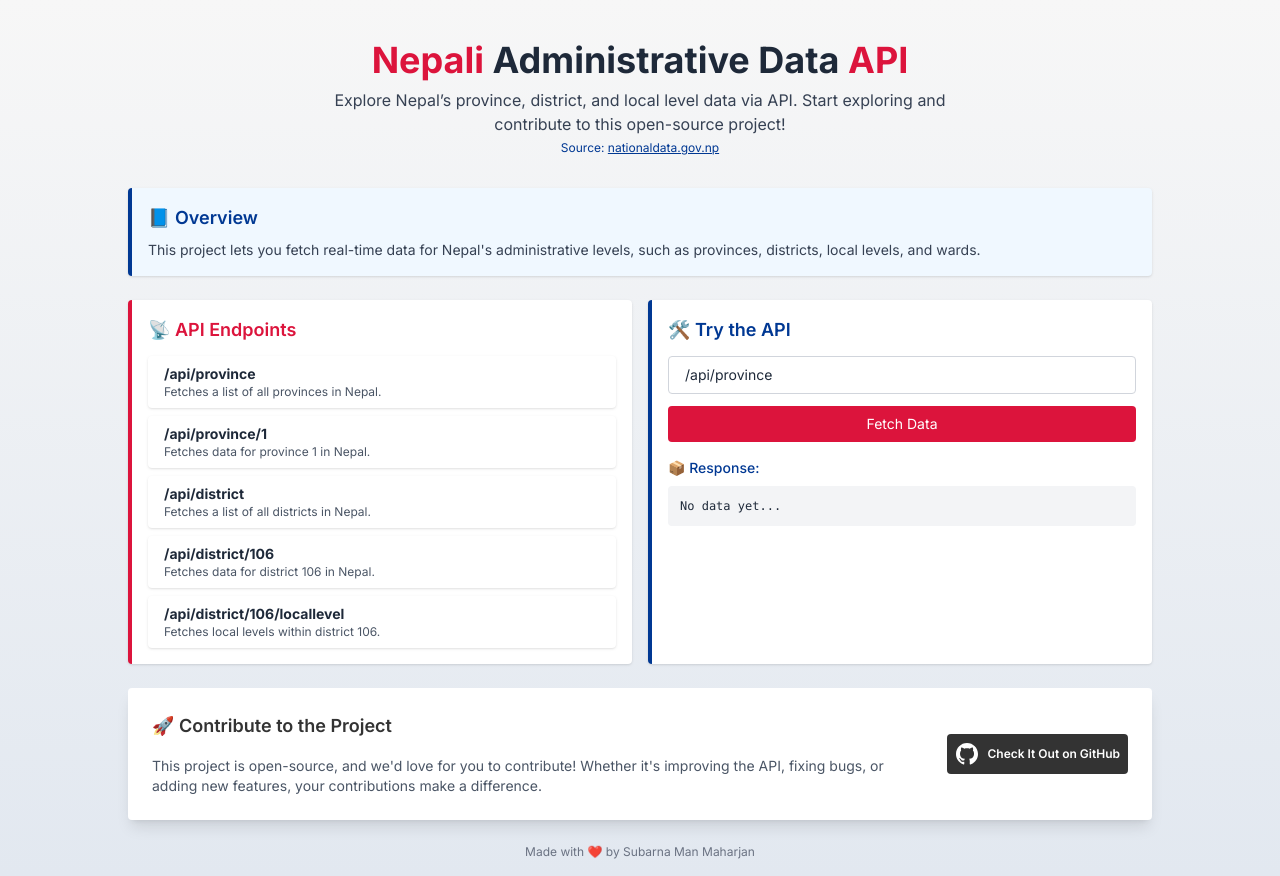
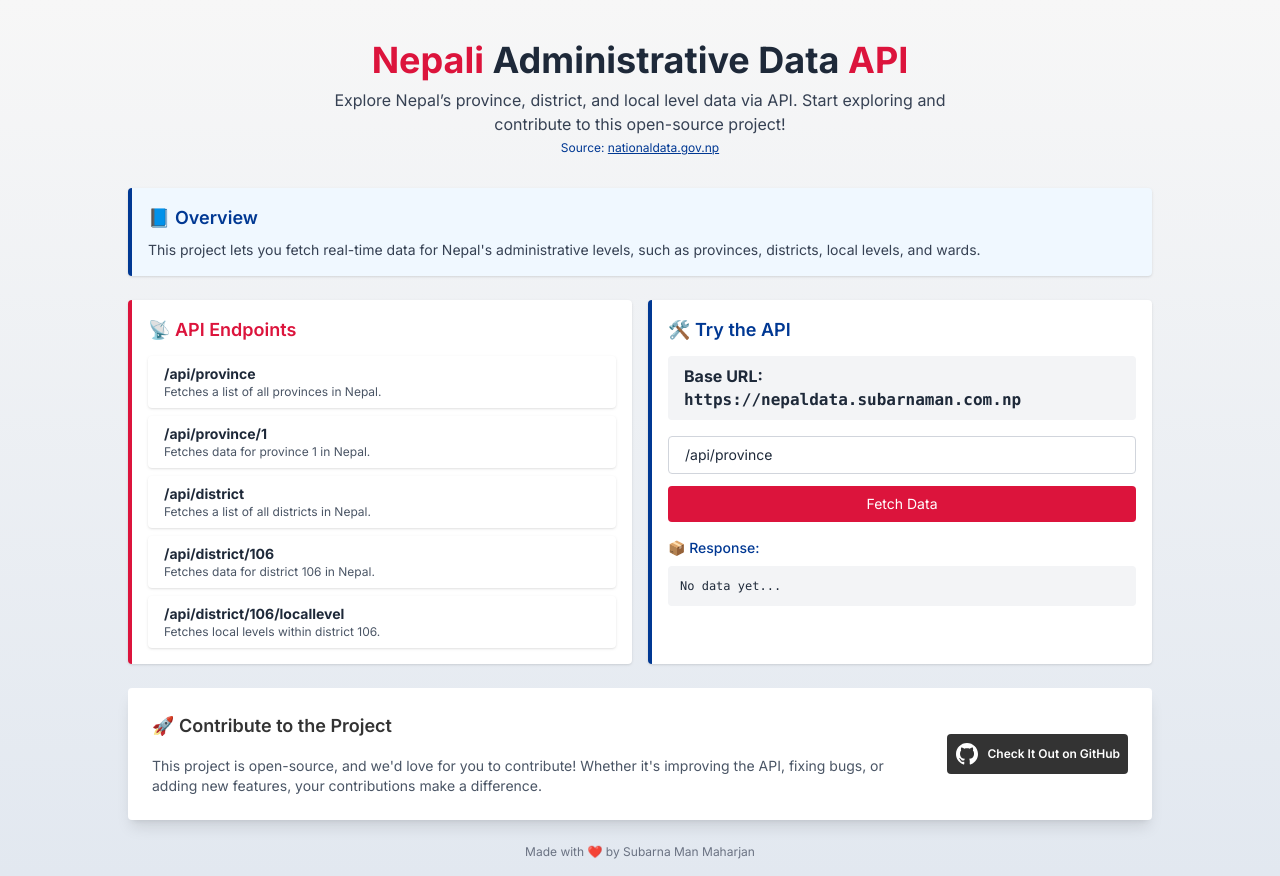
Before and after one commit to mansubarna/nepaldataapi, a Next.js app: page / in a window 1280 px wide. Built offline with nearby package versions, Linux system fonts and the light colour scheme.

Commit message:
added base url

```diff
--- a/app/page.js
+++ b/app/page.js
@@ -6,7 +6,7 @@ export default function Home() {
   const [endpoint, setEndpoint] = useState("/api/province");
   const [response, setResponse] = useState(null);
   const [loading, setLoading] = useState(false);
-
+  const baseUrl = "https://nepaldata.subarnaman.com.np";
   // Define an array of endpoints with descriptions
   const endpoints = [
     {
@@ -41,7 +41,7 @@ export default function Home() {
     setLoading(true);
     setResponse(null);
     try {
-      const res = await fetch(endpoint);
+      const res = await fetch(baseUrl+endpoint);
       const data = await res.json();
       setResponse(data);
     } catch (error) {
@@ -62,6 +62,7 @@ export default function Home() {
         {/* Endpoints Section */}
         <section className="bg-white border-l-4 border-[#DC143C] p-4 rounded shadow-sm">
           <h2 className="text-lg font-semibold text-[#DC143C] mb-3">📡 API Endpoints</h2>
+
             <ul className="space-y-2">
           {endpoints.map((endpoint) => (
             <li
@@ -79,12 +80,15 @@ export default function Home() {
       {/* Tool Section */}
       <div className="bg-white border-l-4 border-[#003893] p-4 rounded shadow-sm">
         <h2 className="text-lg font-semibold text-[#003893] mb-3">🛠️ Try the API</h2>
+          <div className="bg-gray-100 rounded px-4 py-2 mb-4">
+            <p><strong>Base URL: <pre>{baseUrl}</pre></strong></p>
+          </div>
         <input
           type="text"
           value={endpoint}
           onChange={(e) => setEndpoint(e.target.value)}
           className="w-full border border-gray-300 rounded px-4 py-2 mb-3 text-sm focus:outline-none focus:ring-2 focus:ring-[#003893]"
-            placeholder="/api/province"
+          placeholder={`/api/province`}
         />
         <button
           onClick={handleFetch}
@@ -100,7 +104,7 @@ export default function Home() {
           </pre>
         </div>
       </div>
-      </section>
+    </section >
     </>
   );
 }
```
Lines whose indentation alone changed are shown as unchanged.
